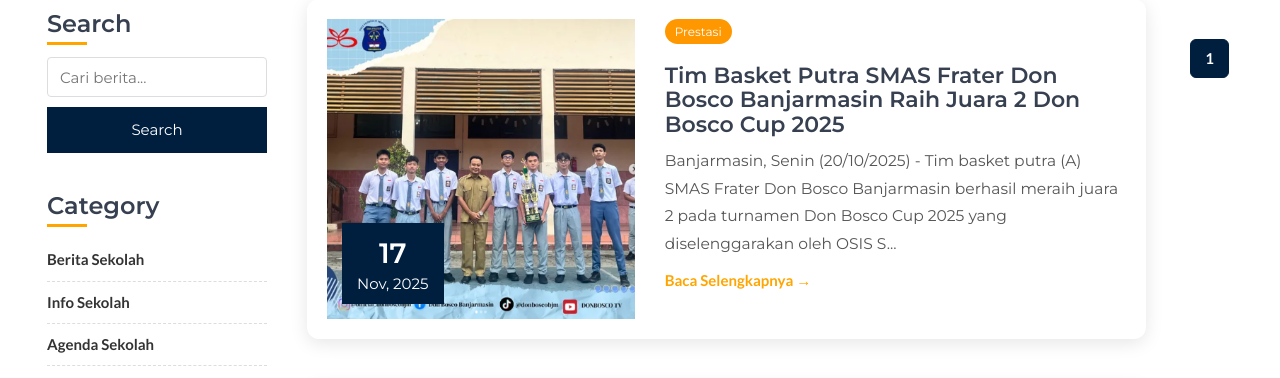
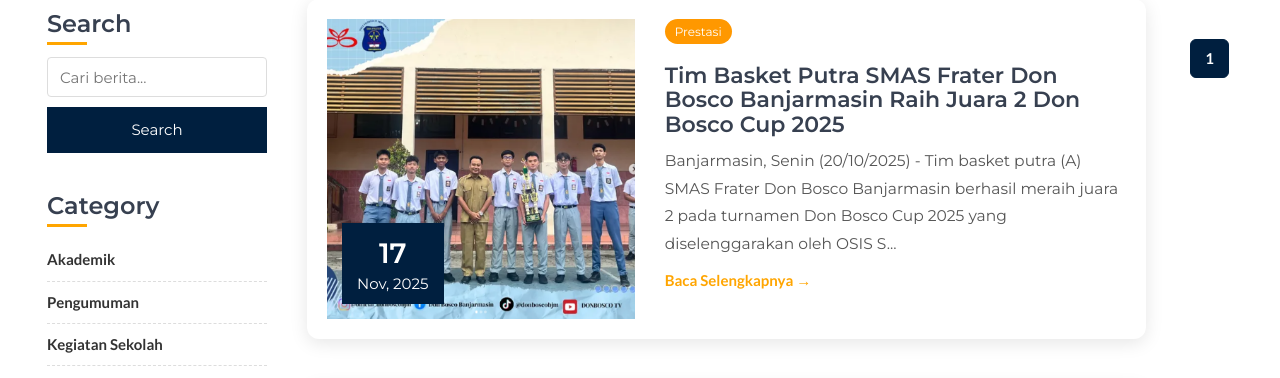
Before and after one commit to eternalsugarzy/WebInformasiSekolah, a PHP site: page /berita in a window 1280 px wide. Shown: the part 551-929 px from the top of the page. Run offline with PHP 8.4, Linux system fonts and the light colour scheme; data comes from the database, SQL or seed files in the repository.

Commit message:
revisi lagi

```diff
--- a/views/berita.php
+++ b/views/berita.php
@@ -43,9 +43,9 @@
                 <div class="sidebar-box">
                     <h3>Category</h3>
                     <ul class="category-list">
-                        <li><a href="berita.php?kategori=Berita Sekolah">Berita Sekolah</a></li>
-                        <li><a href="berita.php?kategori=Info Sekolah">Info Sekolah</a></li>
-                        <li><a href="berita.php?kategori=Agenda Sekolah">Agenda Sekolah</a></li>
+                        <li><a href="berita.php?kategori=Akademik">Akademik</a></li>
+                        <li><a href="berita.php?kategori=Pengumuman">Pengumuman</a></li>
+                        <li><a href="berita.php?kategori=Kegiatan Sekolah">Kegiatan Sekolah</a></li>
                         <li><a href="berita.php?kategori=Prestasi">Prestasi</a></li>
                     </ul>
                 </div>
```
Also changed, not shown: admin/uploads/berita/1767783359_358.jpg (added).
